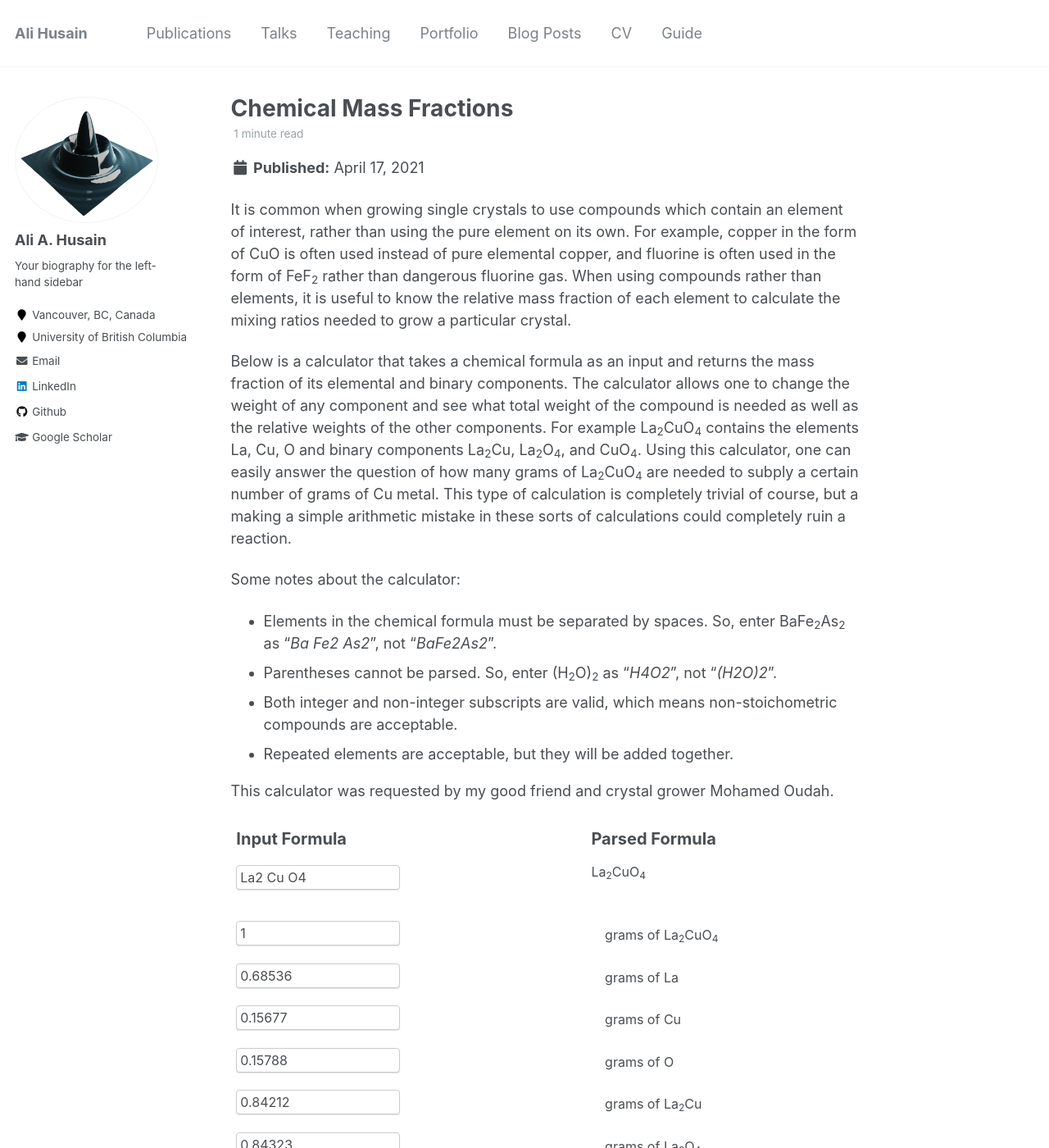
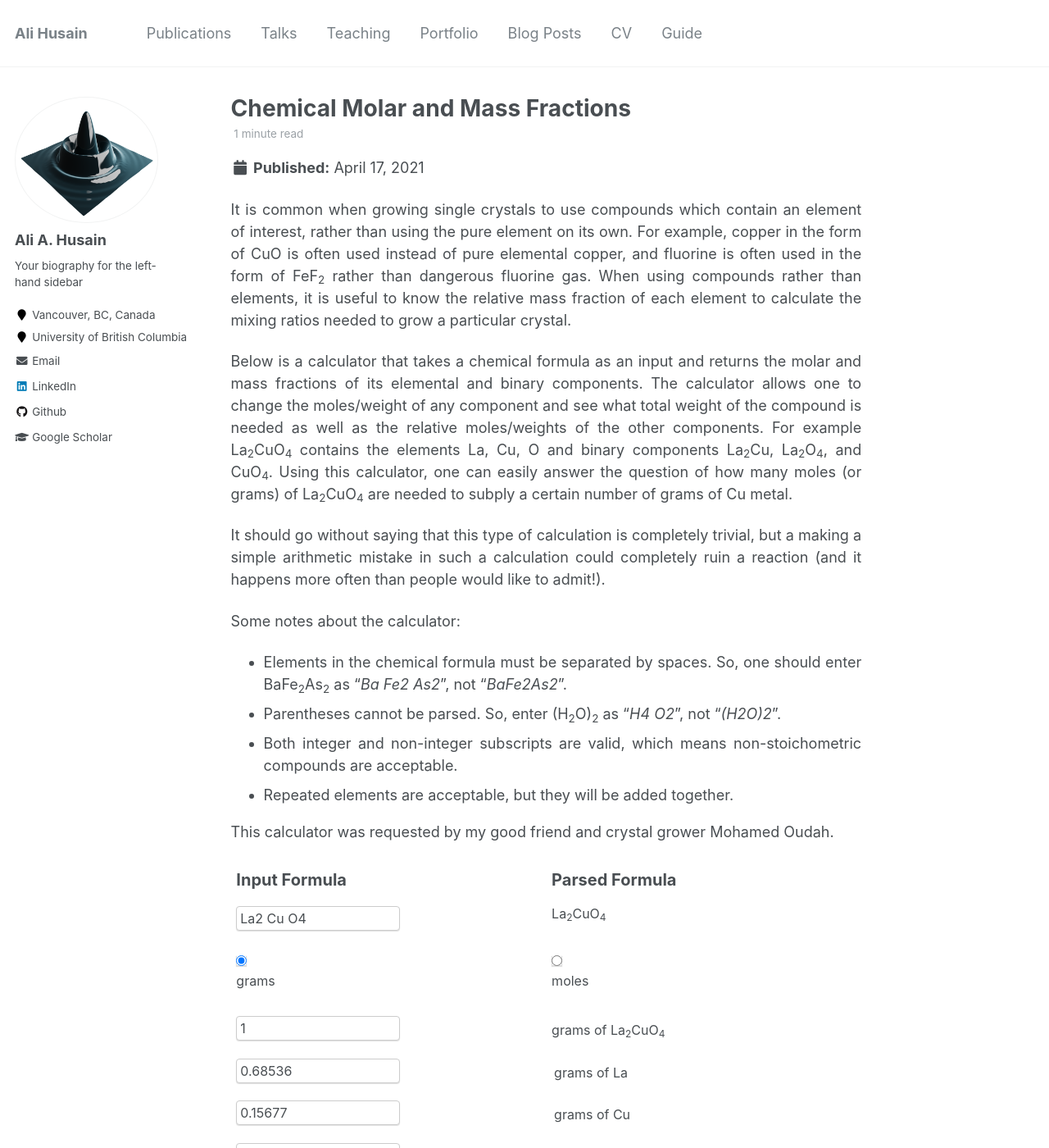
Before and after one commit to ahusain/ahusain.github.io, a Jekyll site: the page built from _posts/2021-04-17-mass-fraction-calculator.md, in a window 1280 px wide and 1400 px high. Shown: the whole window at 82% size. Built offline with Jekyll 4.4.1, drawn with Linux system fonts in a browser that asks for light colours; formulas are drawn with MathJax 3.

Commit message:
Moles option
Added option to have moles instead of just mass in grams

```diff
--- a/_includes/massfrac-calculator.html
+++ b/_includes/massfrac-calculator.html
@@ -1,20 +1,26 @@
 <html>
 <head>
 <body>
-<table style="border-width:0px" cellpadding="4" bordercolor="black" align="center">
+<table style="border-width:0px; table-layout: fixed;" cellpadding="4" bordercolor="black" align="center">
 <form name="MassFracCalc">
 <tbody>
 <tr>
-<td style="border: none;" colspan="2" class="label"><span style="font-size:15pt"><b>Input Formula</b></span></td>
+<td style="border: none;" colspan="1" class="label"><span style="font-size:15pt"><b>Input Formula</b></span></td>
 <td style="border: none;" colspan="1" class="label"><span style="font-size:15pt"><b>Parsed Formula</b></span></td>
 </tr>
 <tr>
-<td style="border: none;" colspan="2"><span style="font-size:12pt"><input name="inputFormula" onkeyup="reviseFormula(event)" size="8" style="width: 200px;" value="La2 Cu O4"> </span></td>
-<td style="border: none;" colspan="2"><span style="font-size:12pt"><p id="parsed">La<sub>2</sub>CuO<sub>4</sub></p> </span></td>
+<td style="border: none;" colspan="1"><span style="font-size:12pt"><input name="inputFormula" onkeyup="reviseFormula(event)" size="8" style="width: 200px;" value="La2 Cu O4"> </span></td>
+<td style="border: none;" colspan="1" align="left"><span style="font-size:12pt"><p id="parsed">La<sub>2</sub>CuO<sub>4</sub></p> </span></td>
+</tr>
+<tr>
+<td style="border: none;" colspan="1"><span style="font-size:12pt"><input type="radio" id="useGrams" name="mode" value="grams" onclick="checkMode()" checked>
+<label for="useGrams">grams</label></span></td>
+<td style="border: none;" colspan="1"><span style="font-size:12pt"><input type="radio" id="useMoles" name="mode" value="millimoles" onclick="checkMode()">
+<label for="useMoles">moles</label></span></td>
 </tr>
 </tbody></form>
 </table>
-<table id="container" style="border-width:0px" cellpadding="4" bordercolor="black" align="center">
+<table id="container" style="border-width:0px; table-layout: fixed;" cellpadding="4"  bordercolor="black" align="center">
 </table>
 <script>
 var PeriodicTable={
@@ -845,6 +851,7 @@ var PeriodicTable={
 'group': 18,
 }
 };
+var mode="grams";
 function capitalize(string) {
 var str = string.toLowerCase();
 return str.charAt(0).toUpperCase() + str.slice(1);
@@ -879,6 +886,11 @@ return arr;
 function roundfive(num){
 round = (Math.round(num*100000))/100000;
 return (+round.toFixed(5));
+}
+function checkMode(){
+if(document.getElementById('useGrams').checked){mode="grams";}
+if(document.getElementById('useMoles').checked){mode="millimoles";}
+reviseFormula();
 }
 function checkFormula(){
 with (document.MassFracCalc){formula = inputFormula.value;}
@@ -940,7 +952,8 @@ parse[1] = parseFloat(parse[1]);
 var atomName = parse[0];
 var numAtoms = parse[1];
 atoms[atomName]['numAtoms'] = atoms[atomName]['numAtoms'] + numAtoms;
-atoms[atomName]['frac'] = atoms[atomName]['frac'] + (numAtoms*atoms[atomName]['M'])/(totalMass);
+if(mode=="grams"){atoms[atomName]['frac'] = atoms[atomName]['frac'] + (numAtoms*atoms[atomName]['M'])/(totalMass);}
+if(mode=="millimoles"){atoms[atomName]['frac'] = atoms[atomName]['frac'] + 1000*(numAtoms)/(totalMass);}
 }
 return atoms
 }
@@ -963,7 +976,7 @@ input.onkeyup = function(event){reviseValues(event.target.name,atoms,formula);};
 input.size="8"; input.style="width: 200px;font-size:12pt";
 var mylabel = document.createElement("LABEL");
 mylabel.innerHTML = label;
-mylabel.style="font-size:12pt";
+mylabel.style="font-size:12pt;";
 mylabel.align="left";
 var row = container.insertRow(-1);
 var cell1 = row.insertCell(0);
@@ -985,7 +998,7 @@ input.onkeyup = function(event){reviseValues(event.target.name,atoms,formula);};
 input.size="8"; input.style="width: 200px;font-size:12pt";
 var mylabel = document.createElement("LABEL");
 mylabel.innerHTML = label;
-mylabel.style="font-size:12pt";
+mylabel.style="font-size:12pt;margin-left:3px;";
 mylabel.align="left";
 var row = container.insertRow(-1);
 var cell1 = row.insertCell(0);
@@ -1020,7 +1033,7 @@ input.onkeyup = function(event){reviseValues(event.target.name,atoms,formula);};
 input.size="8"; input.style="width: 200px;font-size:12pt";
 var mylabel = document.createElement("LABEL");
 mylabel.innerHTML = label;
-mylabel.style="font-size:12pt";
+mylabel.style="font-size:12pt;margin-left:3px;";
 mylabel.align="left";
 var row = container.insertRow(-1);
 var cell1 = row.insertCell(0);
@@ -1099,3 +1112,4 @@ document.getElementById(formula+atom1+":"+atom2).value = roundfive(total*combine
 with (document.MassFracCalc){formula = inputFormula.value;}
 atoms = parseFormula(formula);
 addFields(atoms,formula);
+</script>
--- a/_posts/2021-04-17-mass-fraction-calculator.md
+++ b/_posts/2021-04-17-mass-fraction-calculator.md
@@ -1,7 +1,7 @@
 ---
-title: 'Chemical Mass Fractions'
+title: 'Chemical Molar and Mass Fractions'
 date: 2021-04-17
-permalink: /posts/2021/04/mass-fraction-calculator/
+permalink: /posts/2021/04/molar-mass-fraction-calculator/
 tags:
   - mass
   - fraction
@@ -11,14 +11,15 @@ tags:
 
 It is common when growing single crystals to use compounds which contain an element of interest, rather than using the pure element on its own. For example, copper in the form of CuO is often used instead of pure elemental copper, and fluorine is often used in the form of FeF<sub>2</sub> rather than dangerous fluorine gas. When using compounds rather than elements, it is useful to know the relative mass fraction of each element to calculate the mixing ratios needed to grow a particular crystal.
 
-Below is a calculator that takes a chemical formula as an input and returns the mass fraction of its elemental and binary components. The calculator allows one to change the weight of any component and see what total weight of the compound is needed as well as the relative weights of the other components. For example La<sub>2</sub>CuO<sub>4</sub> contains the elements La, Cu, O and binary components La<sub>2</sub>Cu, La<sub>2</sub>O<sub>4</sub>, and CuO<sub>4</sub>. Using this calculator, one can easily answer the question of how many grams of La<sub>2</sub>CuO<sub>4</sub> are needed to subply a certain number of grams of Cu metal. This type of calculation is completely trivial of course, but a making a simple arithmetic mistake in these sorts of calculations could completely ruin a reaction.
+Below is a calculator that takes a chemical formula as an input and returns the molar and mass fractions of its elemental and binary components. The calculator allows one to change the moles/weight of any component and see what total weight of the compound is needed as well as the relative moles/weights of the other components. For example La<sub>2</sub>CuO<sub>4</sub> contains the elements La, Cu, O and binary components La<sub>2</sub>Cu, La<sub>2</sub>O<sub>4</sub>, and CuO<sub>4</sub>. Using this calculator, one can easily answer the question of how many moles (or grams) of La<sub>2</sub>CuO<sub>4</sub> are needed to subply a certain number of grams of Cu metal.
+
+It should go without saying that this type of calculation is completely trivial, but a making a simple arithmetic mistake in such a calculation could completely ruin a reaction (and it happens more often than people would like to admit!).
 
 Some notes about the calculator:
-- Elements in the chemical formula must be separated by spaces. So, enter BaFe<sub>2</sub>As<sub>2</sub> as "*Ba Fe2 As2*", not "*BaFe2As2*".
-- Parentheses cannot be parsed. So, enter (H<sub>2</sub>O)<sub>2</sub> as "*H4O2*", not "*(H2O)2*".
+- Elements in the chemical formula must be separated by spaces. So, one should enter BaFe<sub>2</sub>As<sub>2</sub> as "*Ba Fe2 As2*", not "*BaFe2As2*".
+- Parentheses cannot be parsed. So, enter (H<sub>2</sub>O)<sub>2</sub> as "*H4 O2*", not "*(H2O)2*".
 - Both integer and non-integer subscripts are valid, which means non-stoichometric compounds are acceptable.
 - Repeated elements are acceptable, but they will be added together.
 
 This calculator was requested by my good friend and crystal grower Mohamed Oudah.
-
 {% include massfrac-calculator.html %}
--- a/_sass/_page.scss
+++ b/_sass/_page.scss
@@ -47,7 +47,12 @@
   font-family: $global-font-family;
   font-size: $type-size-4;
 }
-
+.page__content {
+  text-align: justify;
+}
+.sidebar__right {
+  text-align: left;
+}
 .page__content {
 
   h2 {
```
Also changed, not shown: other parts of _includes/massfrac-calculator.html (+2 -2 lines).
